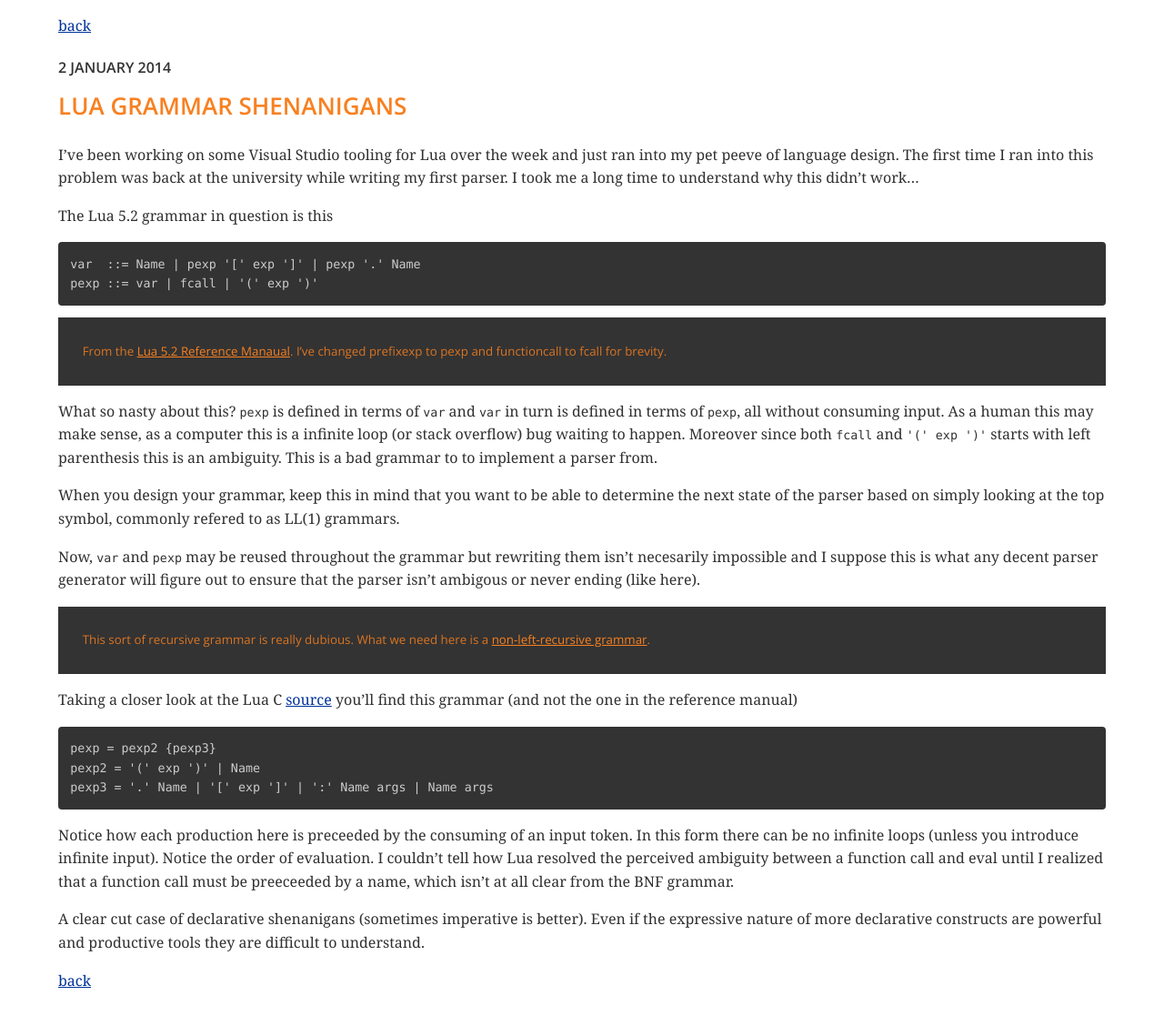
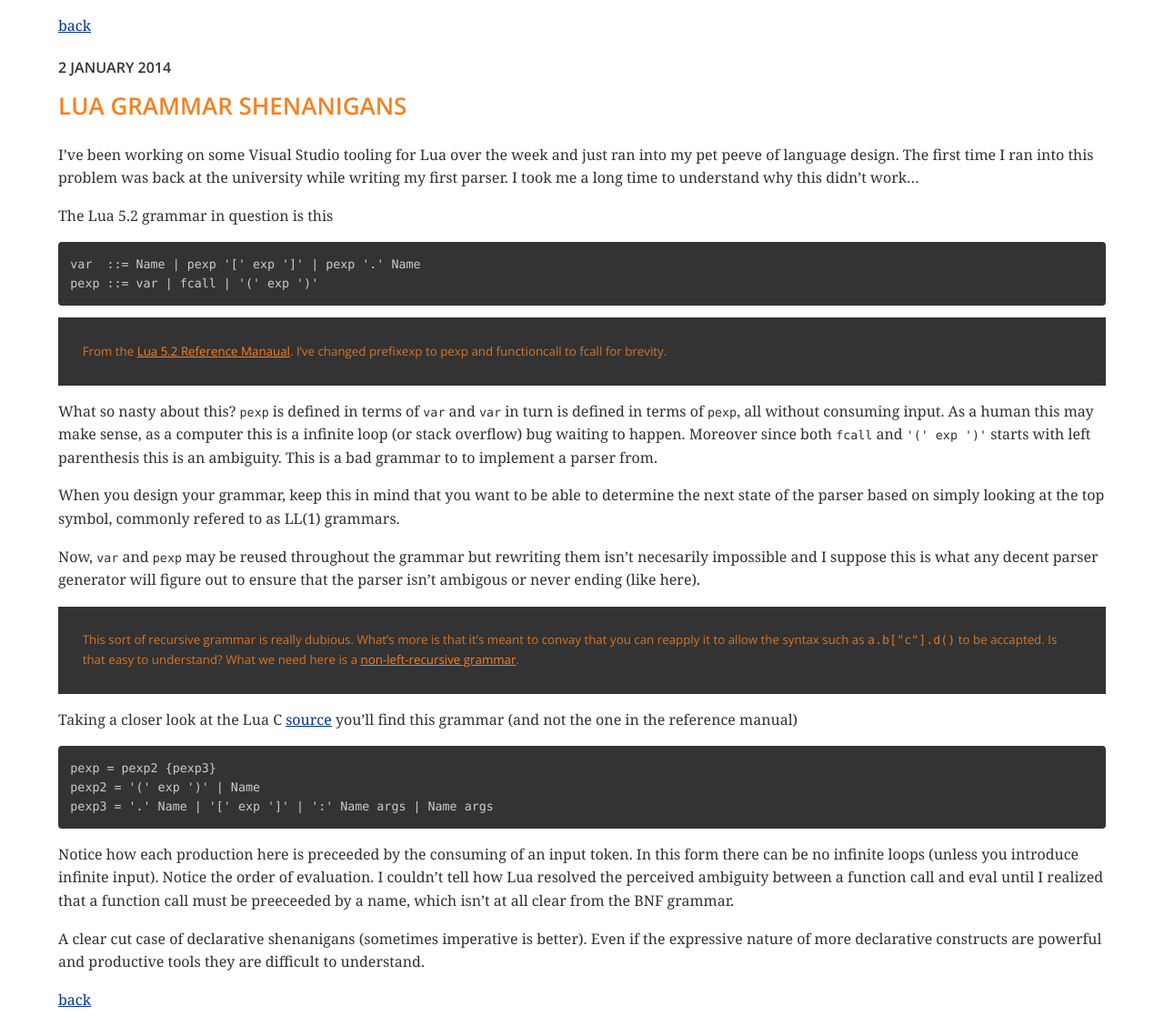
Before and after one commit to leidegre/leidegre.github.com, a Jekyll site: the page built from _posts/2014-01-02-lua-grammar-shenanigans.md, in a window 1280 px wide. Shown: the whole page at 91% size. Built offline with Jekyll 4.4.1, drawn with Linux system fonts in a browser that asks for light colours; nearby versions of some CDN libraries; before the commit the page ends 1107 px from its top, so only the background shows below that.

Commit message:
Update 2014-01-02-lua-grammar-shenanigans.md

```diff
--- a/_posts/2014-01-02-lua-grammar-shenanigans.md
+++ b/_posts/2014-01-02-lua-grammar-shenanigans.md
@@ -18,7 +18,7 @@ When you design your grammar, keep this in mind that you want to be able to dete
 
 Now, `var` and `pexp` may be reused throughout the grammar but rewriting them isn't necesarily impossible and I suppose this is what any decent parser generator will figure out to ensure that the parser isn't ambigous or never ending (like here).
 
-> This sort of recursive grammar is really dubious. What we need here is a [non-left-recursive grammar](http://www.engr.mun.ca/~theo/Misc/exp_parsing.htm#rdp).
+> This sort of recursive grammar is really dubious. What's more is that it's meant to convay that you can reapply it to allow the syntax such as `a.b["c"].d()` to be accapted. Is that easy to understand? What we need here is a [non-left-recursive grammar](http://www.engr.mun.ca/~theo/Misc/exp_parsing.htm#rdp).
 
 Taking a closer look at the Lua C [source](http://www.lua.org/source/5.2/lparser.c.html#prefixexp) you'll find this grammar (and not the one in the reference manual)
 
```
